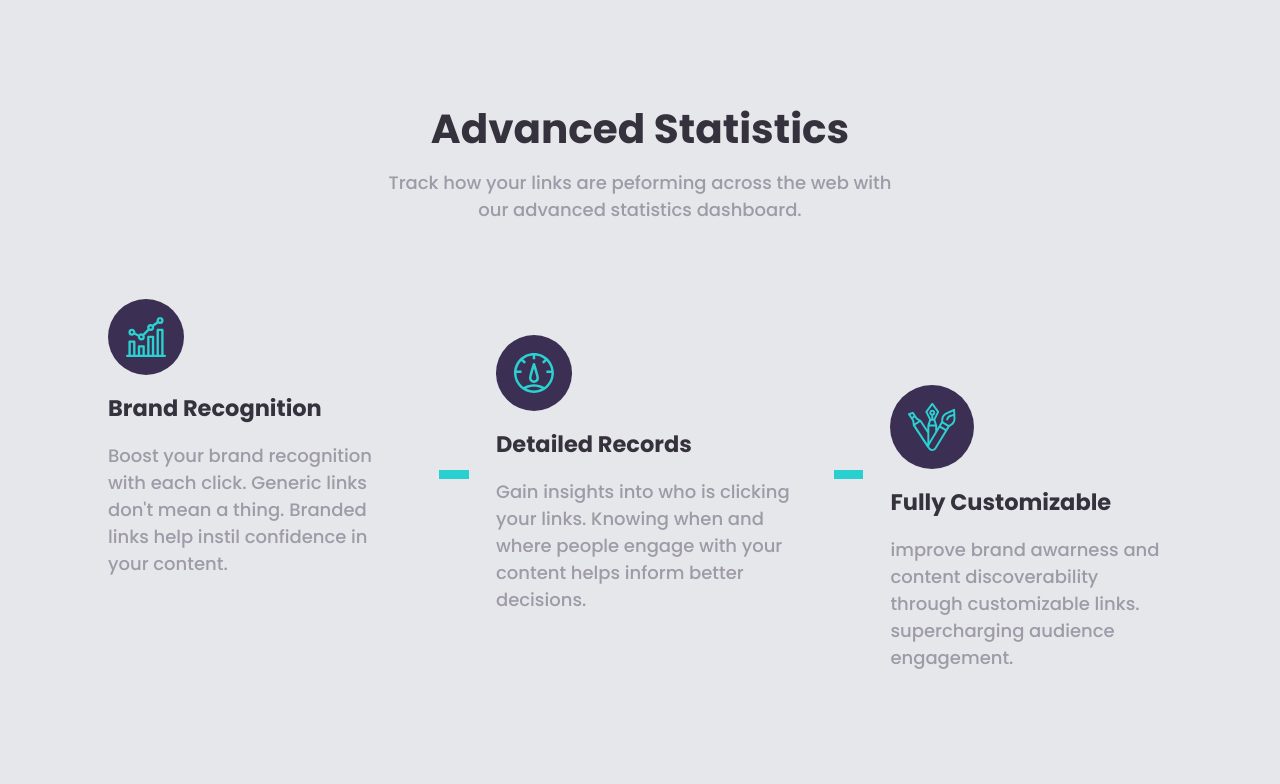
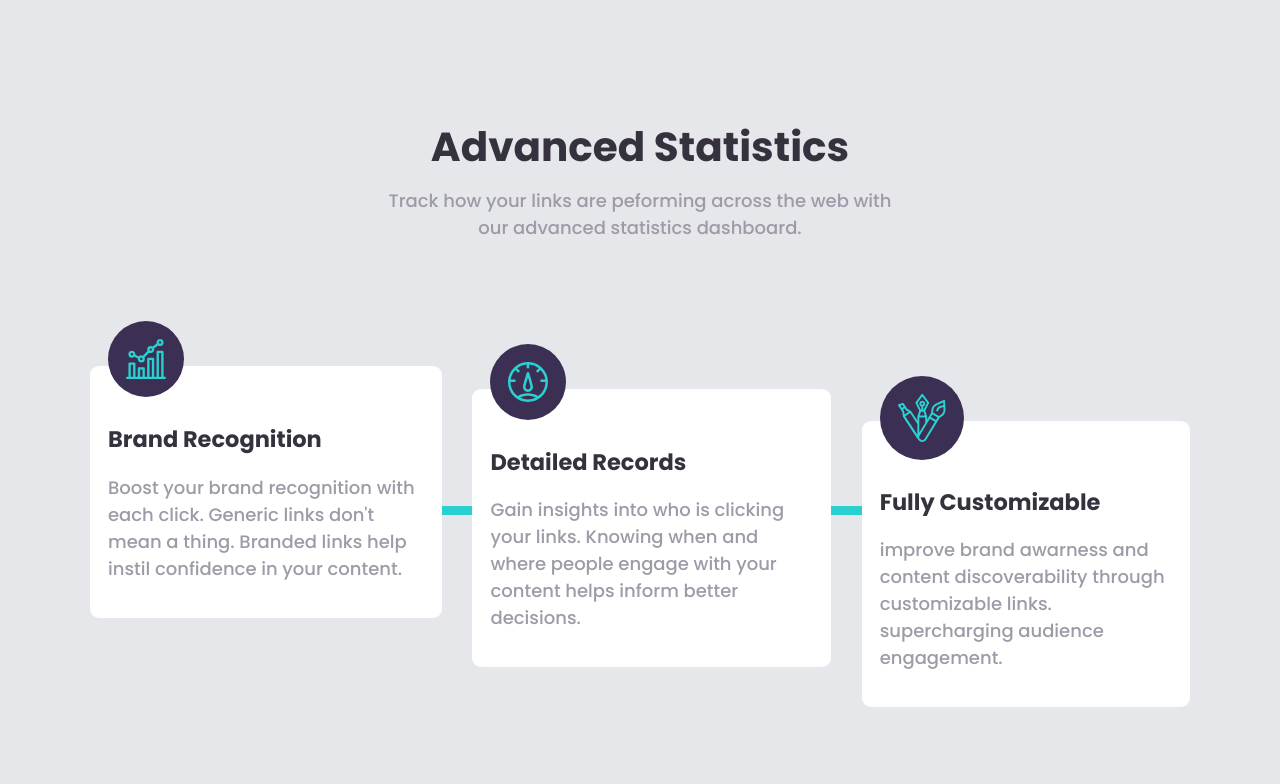
Before and after one commit to MuhammadFahrulazmi322/shortLink_URL, a Next.js app: page / in a window 1280 px wide. Shown: the part 896-1680 px from the top of the page. Built offline with nearby package versions, Linux system fonts and the light colour scheme.

Commit message:
update styling

```diff
--- a/src/components/Result.jsx
+++ b/src/components/Result.jsx
@@ -3,15 +3,21 @@ import Button from "./Buttons";
 
 function Result({ inputValue, result, onCopy, isCopied }) {
   return (
-    <div className="flex flex-col lg:flex-row lg:justify-between lg:items-center py-8 lg:p-8 gap-4">
-      <h3 className="font-medium truncate">{inputValue}</h3>
+    <div className="flex flex-col lg:flex-row lg:justify-between lg:items-center py-4 lg:py-4 lg:px-6 my-2 px-4 gap-4 bg-white rounded-lg">
+      <h3 className="font-medium truncate border-b-2 py-4 lg:py-0 border-grayCollection-200 lg:border-none">
+        {inputValue}
+      </h3>
       <div className="flex flex-col lg:flex-row gap-4 lg:items-center">
         <a href={result} className="text-cyan font-medium">
           {result}
         </a>
         <Button
           label={isCopied ? "Copied!" : "Copy"}
-          border={isCopied ? "bg-veryDarkViolet hover:bg-veryDarkViolet text-white rounded-md" : "rounded-md text-white px-14 py-4"}
+          border={
+            isCopied
+              ? "bg-darkViolet hover:bg-darkViolet text-white rounded-md px-6 py-[8px] text-md"
+              : "rounded-md text-white px-8 py-[8px] text-md"
+          }
           onClick={onCopy}
         />
       </div>
--- a/src/pages/index.jsx
+++ b/src/pages/index.jsx
@@ -11,7 +11,8 @@ const poppins = Poppins({ subsets: ["latin"], weight: ["500", "700"] });
 
 export default function Home() {
   return (
-    <main className="max-container">
+    <main className={poppins.className}>
+      <div className="max-container">
         <Nav />
         <Hero />
         <section className="bg-grayCollection-200">
@@ -20,6 +21,7 @@ export default function Home() {
         </section>
         <Advertise />
         <Footer />
+      </div>
     </main>
   );
 }
--- a/src/sections/Hero.jsx
+++ b/src/sections/Hero.jsx
@@ -4,14 +4,13 @@ import Button from "../components/Buttons";
 import Image from "next/image";
 
 function Hero() {
-
   return (
     <section className="lg:px-12 pb-48 py-10 max-container overflow-hidden">
       <div className="px-4 lg:px-0 flex flex-col lg:flex-row-reverse items-center justify-center gap-4 lg:gap-8">
         <Image
           src={illustrationWorking}
           alt="illustrator"
-          className="relative translate-x-14 lg:translate-x-28 lg:w-[50%]"
+          className="relative translate-x-20 -translate-y-10 lg:-translate-y-0 max-w-md lg:max-w-xl lg:translate-x-32 lg:w-[50%]"
         />
         <div className="flex flex-col gap-6 lg:items-start lg:w-[50%] ">
           <h1 className="text-4xl lg:text-[48px] xl:text-[68px] lg:leading-tight lg:font-extrabold text-center lg:text-left font-bold text-veryDarkBlue">
--- a/src/sections/Input.jsx
+++ b/src/sections/Input.jsx
@@ -69,12 +69,12 @@ function Input() {
   return (
     <section className="relative -translate-y-[6rem] px-4 flex flex-col lg:px-12">
       <div
-        className={`flex flex-col lg:flex-row p-8 lg:py-14  rounded-xl gap-4 bg-darkViolet
+        className={`flex flex-col lg:flex-row p-8 lg:py-14  rounded-xl gap-4 bg-darkViolet mb-4
           ${alertInput && "lg:pt-14 lg:pb-8"}
           bg-[url('/bg-shorten-mobile.svg')] bg-right-top
           lg:bg-[url('/bg-shorten-desktop.svg')] bg-no-repeat lg:object-contain lg:bg-center lg:first:bg-cover
        `}
-      //  style={{backgroundImage:`url('/next.svg')`}}
+        //  style={{backgroundImage:`url('/next.svg')`}}
       >
         <div className="flex flex-col lg:w-[80%] lg:text-lg gap-2">
           <input
--- a/src/sections/Statistics.jsx
+++ b/src/sections/Statistics.jsx
@@ -7,10 +7,9 @@ import {
 import Image from "next/image";
 
 function Statistics() {
-
   return (
     <section className="max-container lg:px-12">
-      <div className="flex flex-col items-center gap-4 px-4 pb-12">
+      <div className="flex flex-col items-center gap-4 px-4 pb-28">
         <h2 className="text-2xl lg:text-4xl font-bold text-veryDarkBlue">
           Advanced Statistics
         </h2>
@@ -19,51 +18,58 @@ function Statistics() {
           statistics dashboard.
         </p>
       </div>
-      <div className="flex flex-col lg:flex-row items-center px-4 lg:px-8 gap-12 lg:gap-2 lg:pb-48">
+      <div className="flex flex-col lg:flex-row items-center px-4 lg:px-8 gap-12 lg:gap-0 lg:pb-48 ">
         {/* Brand Recognition */}
-        <div className="flex flex-col items-center lg:items-start gap-4 px-4 lg:relative lg:-translate-y-8">
-          <div className="rounded-full bg-darkViolet p-4">
+        <div className="flex flex-col bg-white items-center lg:items-start gap-4 px-4 rounded-lg lg:relative lg:-translate-y-4">
+          <div className="rounded-full bg-darkViolet p-4 lg:relative lg:-translate-y-10">
             <Image src={iconBrandRecognation} alt="" />
           </div>
+          <div className="lg:relative lg:-translate-y-8 flex flex-col gap-4">
             <h2 className="text-xl font-bold text-veryDarkBlue">
               Brand Recognition
             </h2>
             <p className="text-center lg:text-left text-grayishViolet font-medium">
               Boost your brand recognition with each click. Generic links don't
-            mean a thing. Branded links help instil confidence in your content.
+              mean a thing. Branded links help instil confidence in your
+              content.
             </p>
+          </div>
         </div>
 
         <div className="bg-cyan p-1 h-1 w-20 lg:block hidden"></div>
 
         {/* Detail Records */}
-        <div className="flex flex-col items-center lg:items-start gap-4 px-4">
-          <div className="flex flex-col items-center">
+        <div className="flex flex-col bg-white items-center lg:items-start gap-4 px-4 rounded-lg lg:relative lg:translate-y-4">
+          <div className="flex flex-col items-center lg:relative lg:-translate-y-10">
             <div className="bg-cyan p-1 h-10 w-1 lg:hidden max-md:block"></div>
 
             <div className="rounded-full bg-darkViolet p-4">
               <Image src={iconDetailRecords} alt="" />
             </div>
           </div>
+          <div className="lg:relative lg:-translate-y-8 flex flex-col gap-4">
             <h2 className="text-xl font-bold text-veryDarkBlue">
               Detailed Records
             </h2>
             <p className="text-center lg:text-left text-grayishViolet font-medium">
               Gain insights into who is clicking your links. Knowing when and
-            where people engage with your content helps inform better decisions.
+              where people engage with your content helps inform better
+              decisions.
             </p>
+          </div>
         </div>
         <div className="bg-cyan p-1 h-1 w-20 lg:block hidden"></div>
 
         {/* Fully Customizable */}
-        <div className="py-12 flex flex-col items-center lg:items-start gap-4 px-4 lg:relative lg:translate-y-12">
-          <div className="flex flex-col items-center">
+        <div className="flex flex-col bg-white items-center lg:items-start gap-4 px-4 lg:relative lg:translate-y-12 rounded-lg">
+          <div className="flex flex-col items-center lg:relative lg:-translate-y-10">
             <div className="bg-cyan p-1 h-10 w-1 lg:hidden max-md:block"></div>
 
             <div className="rounded-full bg-darkViolet p-4">
               <Image src={iconFullyCustom} alt="" />
             </div>
           </div>
+          <div className="lg:relative lg:-translate-y-8 flex flex-col gap-4">
             <h2 className="text-xl font-bold text-veryDarkBlue">
               Fully Customizable
             </h2>
@@ -73,6 +79,7 @@ function Statistics() {
             </p>
           </div>
         </div>
+      </div>
     </section>
   );
 }
```
Lines whose indentation alone changed are shown as unchanged.
